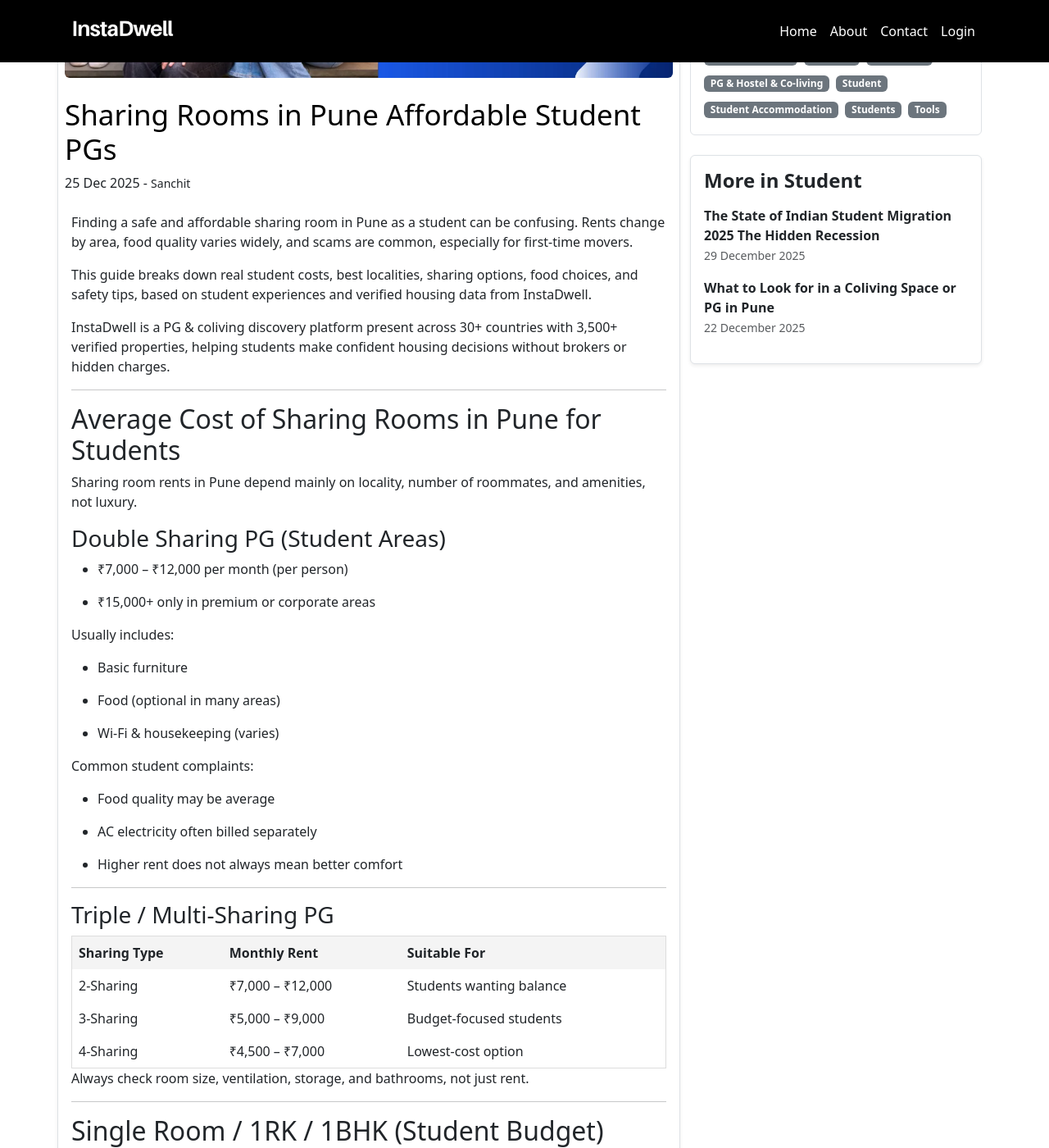
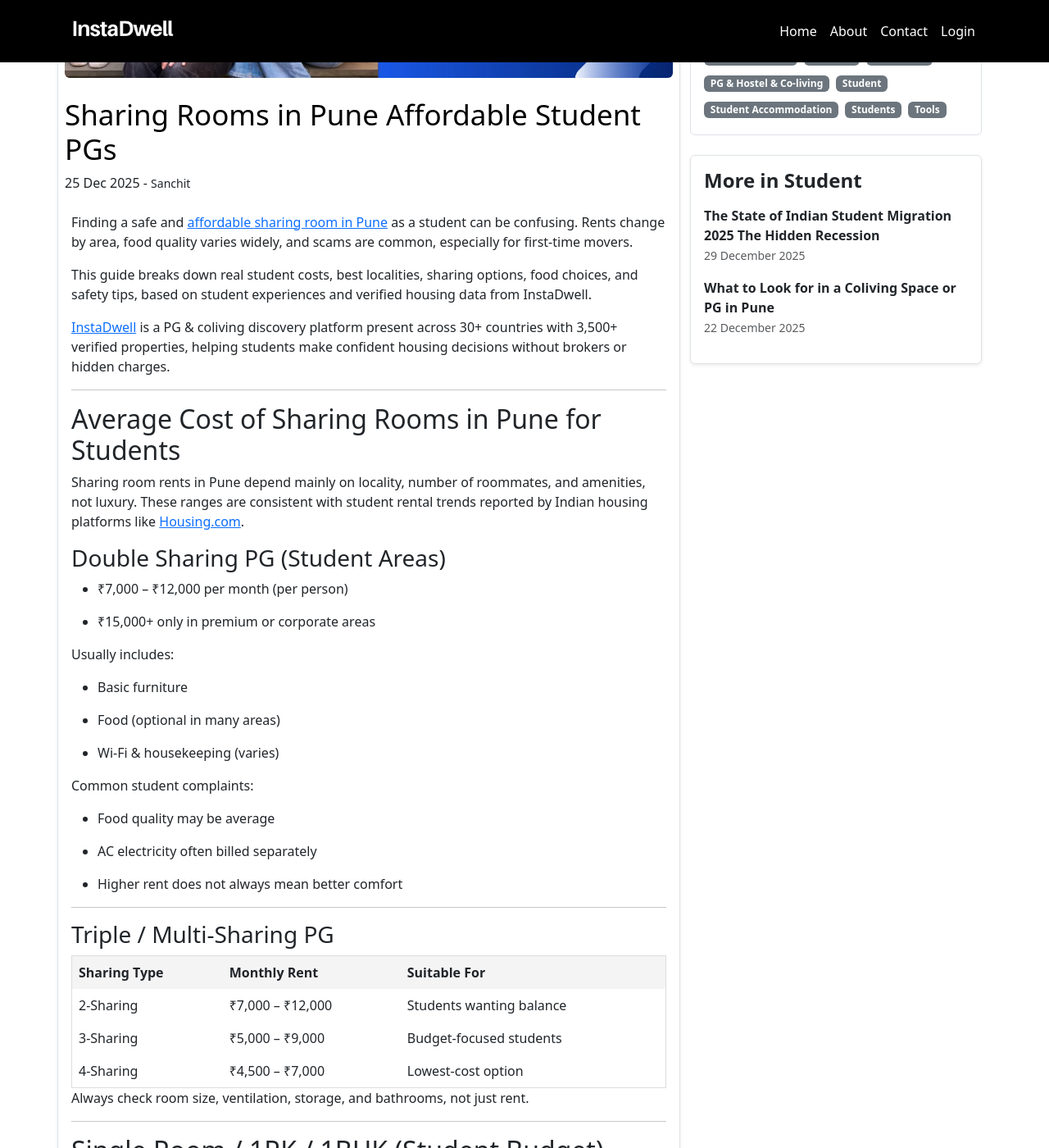
Before and after one commit to instadw/instadwell-blog, a Jekyll site: the page built from _posts/2025-12-25-sharing-rooms-in-pune-affordable-student-pgs.md, in a window 1280 px wide and 1400 px high, scrolled down 398 px. Shown: the whole window at 82% size. Built offline with Jekyll 4.4.1, drawn with Linux system fonts in a browser that asks for light colours; some of the changed text lies outside the part shown.

Commit message:
Update 2025-12-25-sharing-rooms-in-pune-affordable-student-pgs.md

```diff
--- a/_posts/2025-12-25-sharing-rooms-in-pune-affordable-student-pgs.md
+++ b/_posts/2025-12-25-sharing-rooms-in-pune-affordable-student-pgs.md
@@ -10,17 +10,18 @@ date: 2025-12-25T09:14:00.000+05:30
 ---
 
 
-Finding a safe and affordable sharing room in Pune as a student can be confusing. Rents change by area, food quality varies widely, and scams are common, especially for first-time movers.
+Finding a safe and [affordable sharing room in Pune](https://instadwell.com/search?country=india&lat=18.5204&lng=73.8567&location=pune) as a student can be confusing. Rents change by area, food quality varies widely, and scams are common, especially for first-time movers.
 
 This guide breaks down real student costs, best localities, sharing options, food choices, and safety tips, based on student experiences and verified housing data from InstaDwell.
 
-InstaDwell is a PG & coliving discovery platform present across 30+ countries with 3,500+ verified properties, helping students make confident housing decisions without brokers or hidden charges.
+[InstaDwell](https://instadwell.com/) is a PG & coliving discovery platform present across 30+ countries with 3,500+ verified properties, helping students make confident housing decisions without brokers or hidden charges.
 
 ----------
 
 ## Average Cost of Sharing Rooms in Pune for Students
 
 Sharing room rents in Pune depend mainly on locality, number of roommates, and amenities, not luxury.
+These ranges are consistent with student rental trends reported by Indian housing platforms like [Housing.com](https://housing.com/news/).
 
 ### Double Sharing PG (Student Areas)
 
@@ -65,7 +66,7 @@ Always check room size, ventilation, storage, and bathrooms, not just rent.
 
 -   ₹10,000 – ₹20,000 per month
 
--   In areas like Karve Nagar or Dhayari, a decent 1RK/1BHK is available around ₹12,000–₹15,000
+-   In areas like [Karve Nagar](https://instadwell.com/search?lat=18.4914883&lng=73.82172899999999&location=Karvenagar%2C%20Pune%2C%20Maharashtra%2C%20India&city=Pune&country=India) or Dhayari, a decent 1RK/1BHK is available around ₹12,000–₹15,000
 
 -   Best for students who want privacy and control over food
 
@@ -86,7 +87,7 @@ Students looking to reduce rent usually prefer these localities:
 -   Best for MIT, Cummins, and nearby institutes
 
 
-Note: The new Aqua Line Metro connects Vanaz (Kothrud) to Ramwadi (Viman Nagar) in ~35 minutes, making commuting much easier for students.
+Note: The new Aqua Line Metro connects Vanaz ([Kothrud](https://instadwell.com/search?lat=18.5073514&lng=73.8076543&location=Kothrud%2C%20Pune%2C%20Maharashtra%2C%20India&city=Pune&country=India)) to Ramwadi ([Viman Nagar](https://instadwell.com/search?lat=18.5678553&lng=73.9143637&location=Viman%20Nagar%2C%20Pune%2C%20Maharashtra%2C%20India&city=Pune&country=India)) in ~35 minutes, making commuting much easier for students.
 
 ----------
 
@@ -185,7 +186,7 @@ This is often cheaper and healthier than paying PG food charges.
 
 ## Hidden Charges Students Must Watch Out For
 
-Hidden costs are one of the biggest problems students face.
+Hidden costs are one of the biggest problems students face. frequently reported in rental scam cases across [Indian cities](https://timesofindia.indiatimes.com/).
 
 ### Common Hidden Charges
 
```
